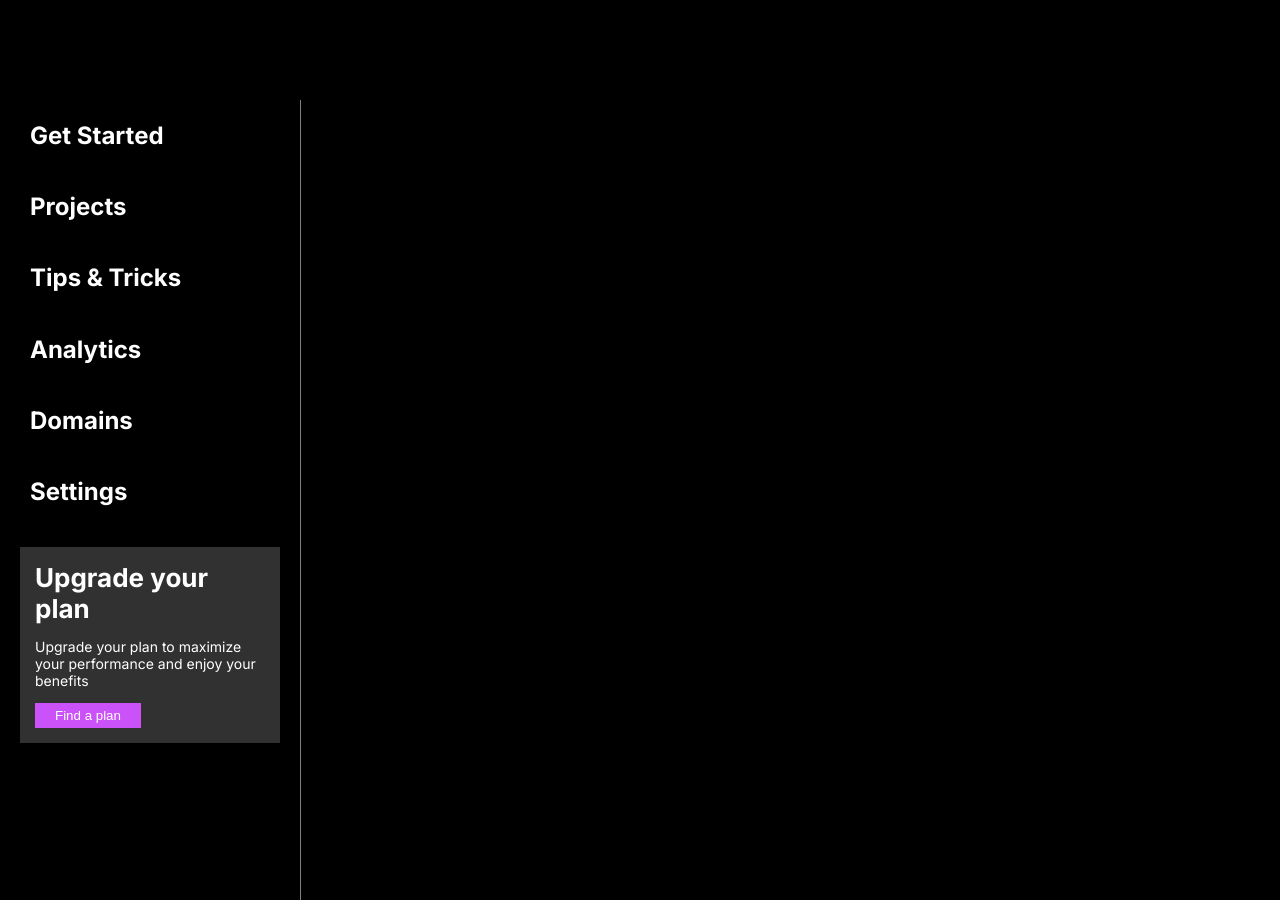
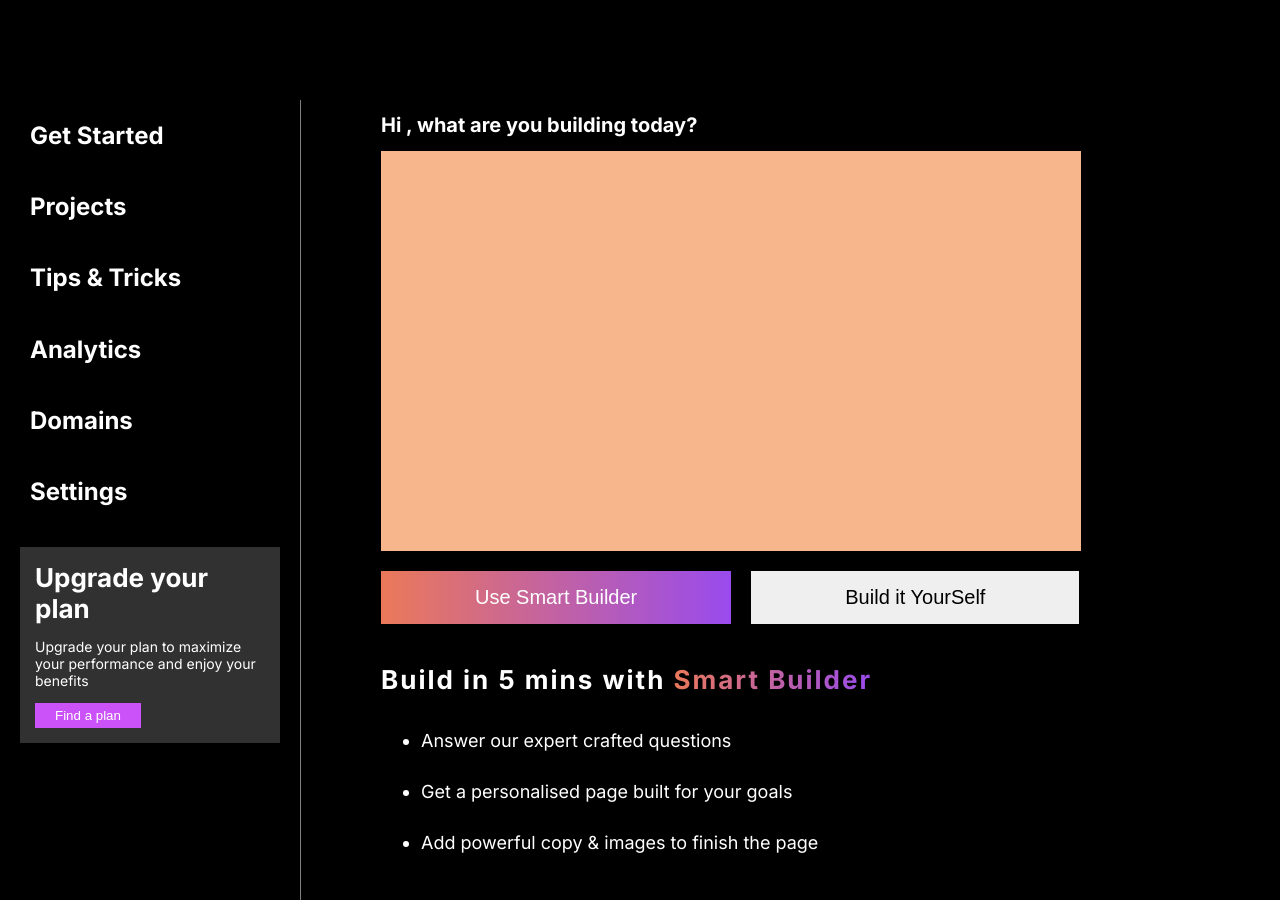
Before and after one commit to vimasa-consulting/website-builder, a React (Create React App) app: page / in a window 1280 px wide. Built offline with nearby package versions, Linux system fonts and the light colour scheme.

Commit message:
intial fold

```diff
--- a/src/App.scss
+++ b/src/App.scss
@@ -3,6 +3,7 @@
 .App {
   text-align: center;
   font-family: "Inter";
+  overflow: hidden;
 }
 
 .App-logo {
@@ -72,6 +73,10 @@
   outline: none;
 }
 
+.Dashboard {
+  display: flex;
+  .dashboard-item {
+    display: flex;
     .sidebar {
       width: 300px;
       border-right: solid 1px gray;
@@ -111,6 +116,65 @@
         }
       }
     }
+    .main-container {
+      width: 1000px;
+      margin: 100px 0 0 80px;
+      .main-container-items {
+        .component-header {
+          h1 {
+            color: #fff;
+            text-align: left;
+          }
+        }
+        .temp-placeholder {
+          width: 700px;
+          height: 400px;
+          background: #f7b68c;
+        }
+        .call-to-action {
+          text-align: left;
+          button {
+            margin: 20px 20px 0 0;
+            padding: 15px 94px;
+            border: none;
+            cursor: pointer;
+            outline: none;
+            font-size: 20px;
+          }
+          .smart-builder {
+            color: #fff;
+            background: linear-gradient(to right, #ea7959, #994bed);
+          }
+          .build-it {
+            color: #000;
+          }
+        }
+        .component-sub-header {
+          text-align: left;
+          h1 {
+            color: #fff;
+            font-size: 26px;
+            margin: 40px 0 20px 0;
+            letter-spacing: 2px;
+            span {
+              background-image: linear-gradient(to right, #ea7959, #994bed);
+              color: transparent;
+              background-clip: text;
+            }
+          }
+        }
+        .list-of-points {
+          text-align: left;
+          color: #fff;
+          li {
+            padding: 15px 0;
+            font-size: 18px;
+          }
+        }
+      }
+    }
+  }
+}
 
 .hide {
   display: none;
--- a/src/components/componentSubheader.tsx
+++ b/src/components/componentSubheader.tsx
@@ -2,12 +2,15 @@ import React from "react";
 
 interface Props {
   subheading: string;
+  specialWord: string;
 }
 
-const ComponentSubHeader: React.FC<Props> = ({ subheading}) => {
+const ComponentSubHeader: React.FC<Props> = ({ subheading, specialWord }) => {
   return (
-    <div className="component-header">
-        <h1>{subheading}</h1>
+    <div className="component-sub-header">
+      <h1>
+        {subheading} <span>{specialWord}</span>
+      </h1>
     </div>
   );
 };
--- a/src/components/listOfPoints.tsx
+++ b/src/components/listOfPoints.tsx
@@ -6,14 +6,12 @@ interface Props {
 
 const ListOfPoints: React.FC<Props> = ({ pointsArray }) => {
   return (
-    <>
+    <ul className="list-of-points">
       {pointsArray.length &&
         pointsArray.map((item, i) => {
-          <div>
-            <li key={i}>{item}</li>
-          </div>;
+          return <li key={i}>{item}</li>;
         })}
-    </>
+    </ul>
   );
 };
 
--- /dev/null
+++ b/src/views/dashboard/container.tsx
@@ -0,0 +1,32 @@
+import ComponentHeader from "../../components/componentHeader";
+import ComponentSubHeader from "../../components/componentSubheader";
+import ListOfPoints from "../../components/listOfPoints";
+
+const MainContainer = () => {
+  const points = [
+    "Answer our expert crafted questions",
+    "Get a personalised page built for your goals",
+    "Add powerful copy & images to finish the page",
+  ];
+
+  return (
+    <div className="main-container">
+      <div className="main-container-items">
+        <ComponentHeader heading={"Hi , what are you building today?"} />
+        {/* temporary placeholder */}
+        <div className="temp-placeholder"></div>
+        <div className="call-to-action">
+          <button className="smart-builder"> Use Smart Builder </button>
+          <button className="build-it">Build it YourSelf </button>
+        </div>
+        <ComponentSubHeader
+          subheading={"Build in 5 mins with "}
+          specialWord={"Smart Builder"}
+        />
+        <ListOfPoints pointsArray={points}/>
+      </div>
+    </div>
+  );
+};
+
+export default MainContainer;
--- a/src/views/dashboard/dashboard.tsx
+++ b/src/views/dashboard/dashboard.tsx
@@ -1,4 +1,5 @@
-import Sidebar from "../sidebar/sidebar";
+import Sidebar from "./sidebar";
+import MainContainer from "./container";
 
 
 const Dashboard = () => {
@@ -6,6 +7,7 @@ const Dashboard = () => {
       <div className="Dashboard">
         <div className="dashboard-item">
             <Sidebar />
+            <MainContainer />
         </div>
       </div>
     );
```
Also changed, not shown: src/views/dashboard/sidebar.tsx (renamed from src/views/sidebar/sidebar.tsx). Lines whose indentation alone changed are shown as unchanged.
